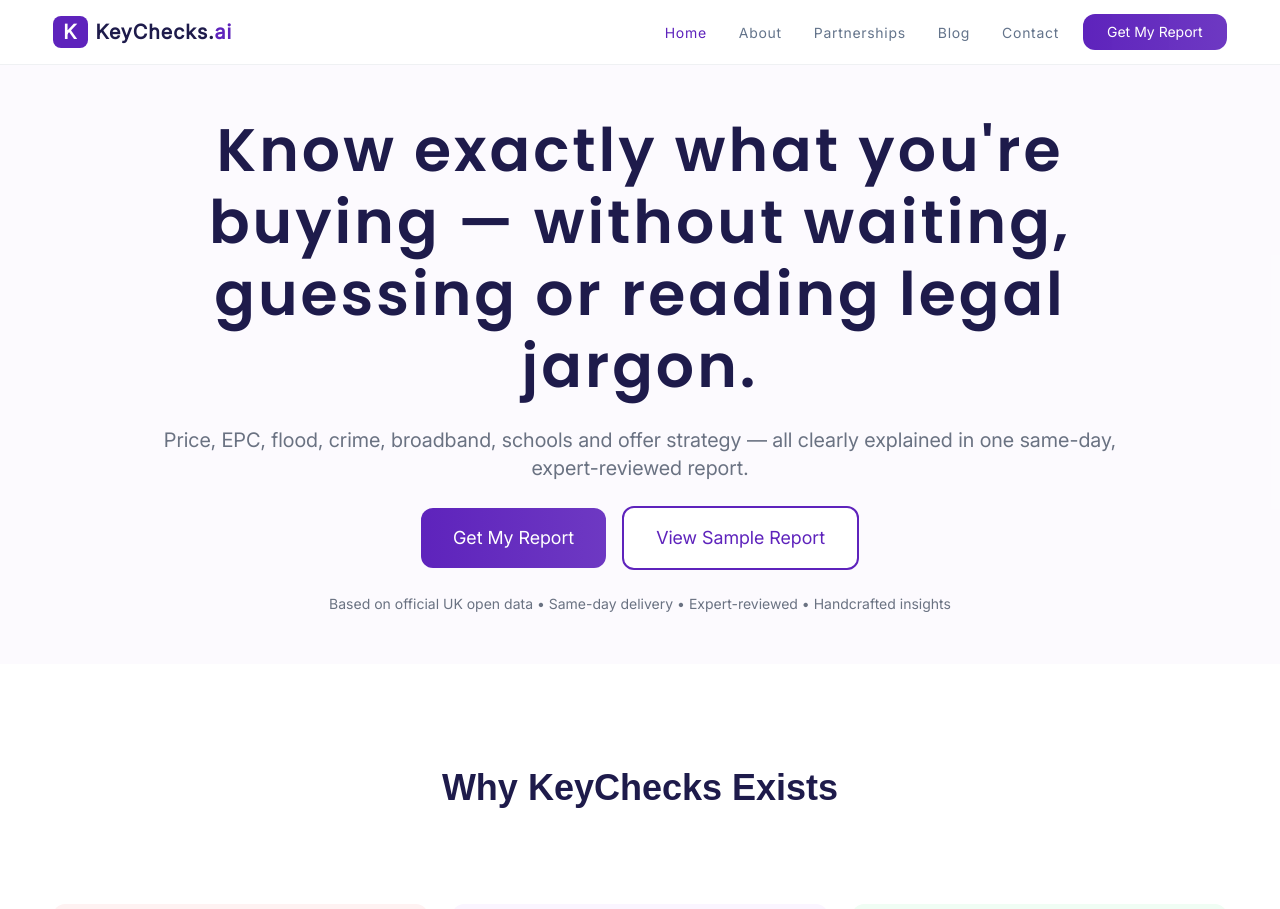
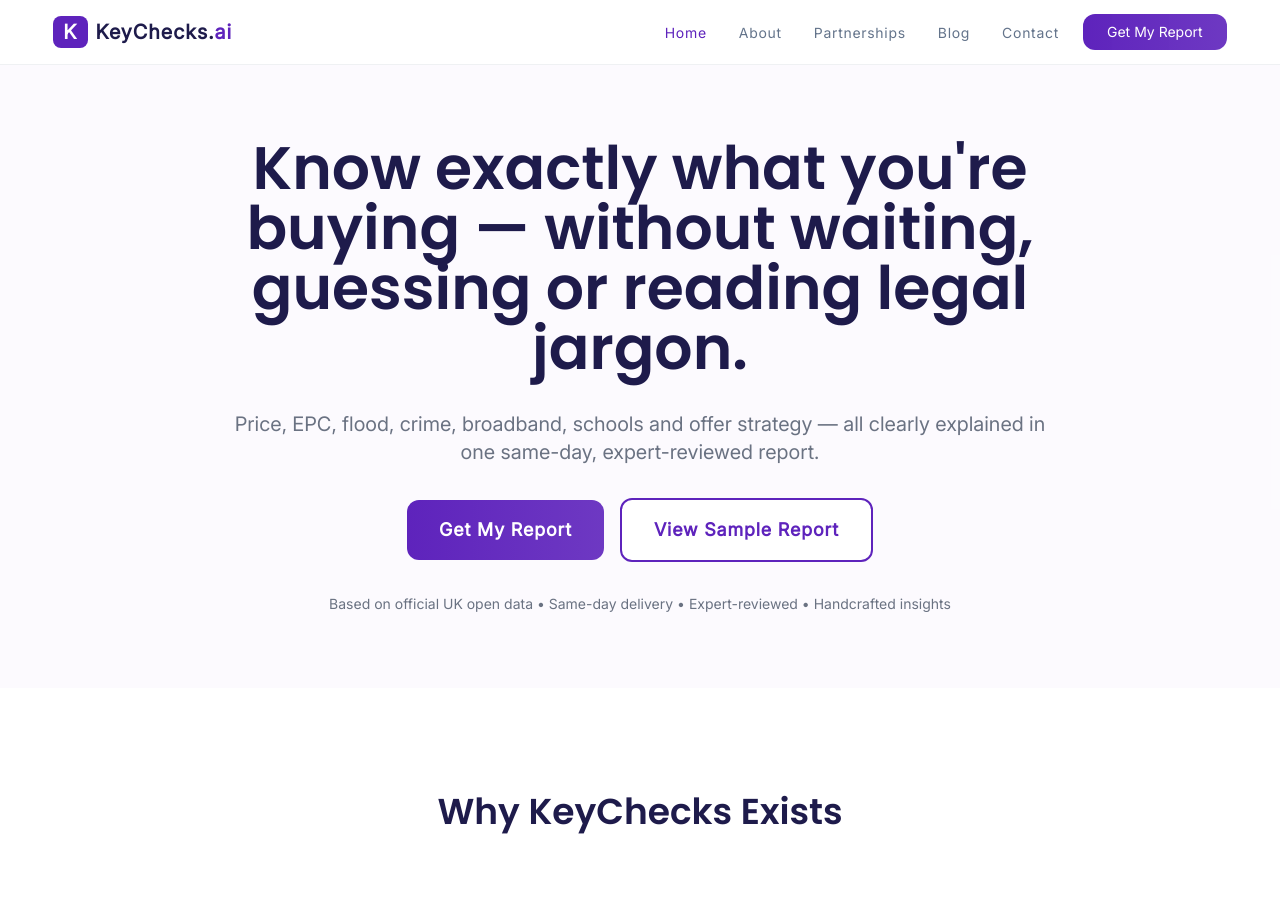
Before and after one commit to alaminislam34/keychecks.ai-website, a Next.js app: page / in a window 1280 px wide. Shown: the top 909 px of the page. Built offline with nearby package versions, Linux system fonts and the light colour scheme; a web font is replaced by a local one.

Commit message:
update link button, section title, and home section style g

```diff
--- a/src/app/components/home/Banner/Banner.jsx
+++ b/src/app/components/home/Banner/Banner.jsx
@@ -3,13 +3,13 @@ import LinkButton from "../../ui/link/LinkButton";
 
 function Banner() {
   return (
-    <section className="bg-primary/2 h-full min-h-[85vh] sm:min-h-[75vh] flex items-center justify-center">
-      <div className="max-w-310 mx-auto w-[92%] lg:w-11/12 text-center space-y-6 flex flex-col items-center">
-        <h1 className="text-4xl sm:text-5xl tracking-wider leading-none text-dark md:text-6xl font-semibold lg:max-w-10/12 lg:leading-[1.2]">
+    <section className="bg-primary/2 h-full min-h-[85vh] sm:min-h-[78vh] flex items-center justify-center">
+      <div className="max-w-310 mx-auto w-[92%] lg:w-11/12 text-center space-y-6 lg:space-y-8 flex flex-col items-center">
+        <h1 className="text-4xl sm:text-5xl text-dark md:text-6xl font-semibold lg:max-w-9/12">
           Know exactly what you're buying — without waiting, guessing or reading
           legal jargon.
         </h1>
-        <p className="text-gray-500 md:text-lg lg:text-xl lg:max-w-5/6">
+        <p className="text-gray-500 text-lg md:text-xl font-normal lg:max-w-7/10">
           Price, EPC, flood, crime, broadband, schools and offer strategy — all
           clearly explained in one same-day, expert-reviewed report.
         </p>
--- a/src/app/components/home/HowItWork/HowItWork.jsx
+++ b/src/app/components/home/HowItWork/HowItWork.jsx
@@ -19,9 +19,9 @@ function HowItWork() {
             {workFlow.map((w, i) => (
               <li
                 key={i}
-                className="flex flex-1 border w-full flex-col items-center gap-2 text-center"
+                className="flex flex-1 w-full flex-col items-center gap-2 text-center"
               >
-                <div className="w-20 h-20 flex items-center justify-center text-3xl rounded-full font-bold bg-linear-to-tl from-[#742ee6] to-[#b38af5] text-white">
+                <div className="w-16 h-16 flex items-center justify-center text-3xl rounded-full font-bold bg-linear-to-tl from-[#742ee6] to-[#b38af5] text-white">
                   {i + 1}
                 </div>
                 <p className="text-white">{w}</p>
--- a/src/app/components/ui/SectionTitle/SectionTitle.jsx
+++ b/src/app/components/ui/SectionTitle/SectionTitle.jsx
@@ -3,7 +3,9 @@ import React from "react";
 function SectionTitle({ title, color }) {
   return (
     <div>
-      <h1 className={`${color} text-3xl md:text-4xl font-bold py-6`}>
+      <h1
+        className={`${color} text-2xl sm:text-3xl md:text-4xl font-semibold py-6`}
+      >
         {title}
       </h1>
     </div>
--- a/src/app/components/ui/link/LinkButton.jsx
+++ b/src/app/components/ui/link/LinkButton.jsx
@@ -10,11 +10,11 @@ export default function LinkButton({ text, link, type, size }) {
           : " text-primary border-2 border-primary bg-white hover:bg-primary/5"
       } ${
         size === "sm"
-          ? " py-2 px-6 text-sm"
+          ? " py-2 px-6 text-sm font-medium"
           : size === "lg"
-          ? "py-4 px-8 text-lg"
+          ? "py-4 px-8 text-lg font-semibold tracking-wider"
           : size === "xl" && "py-3 px-10 text-lg"
-      } rounded-xl  font-medium`}
+      } rounded-xl `}
     >
       {text}
     </Link>
```
